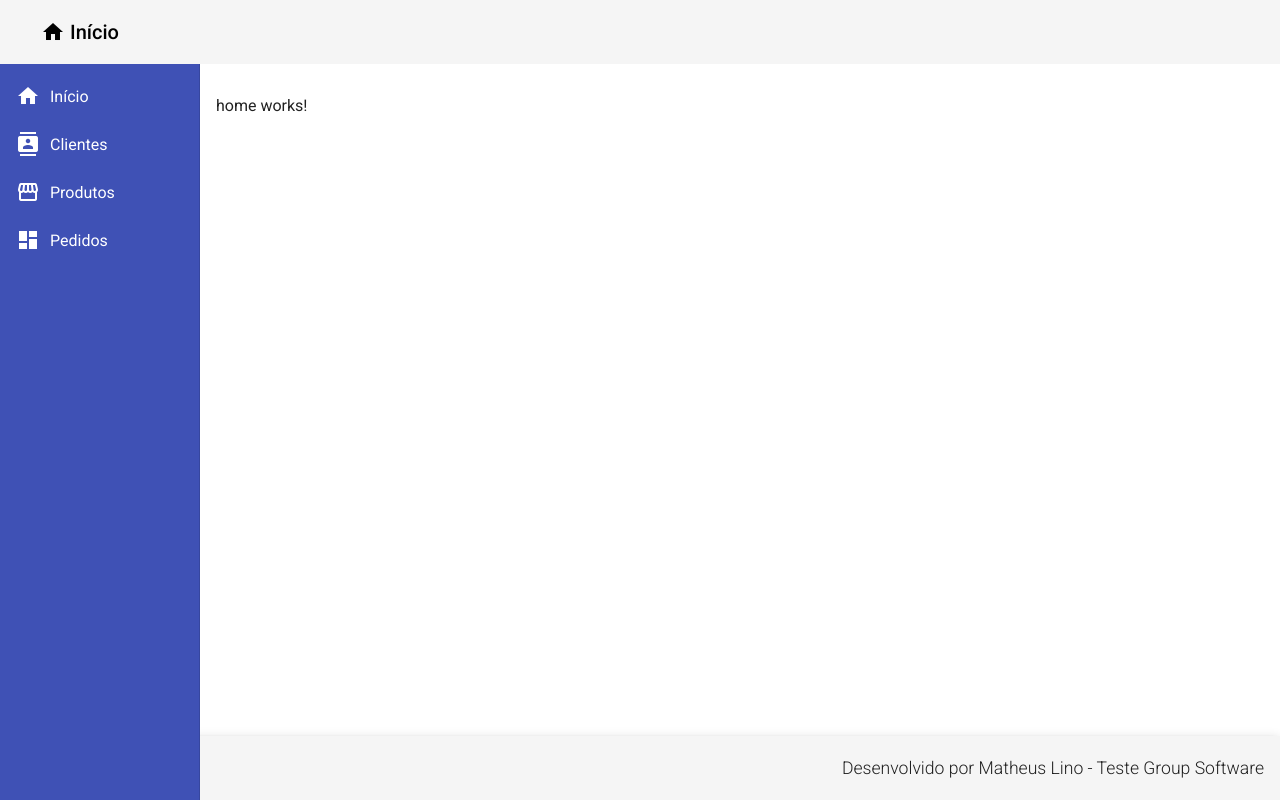
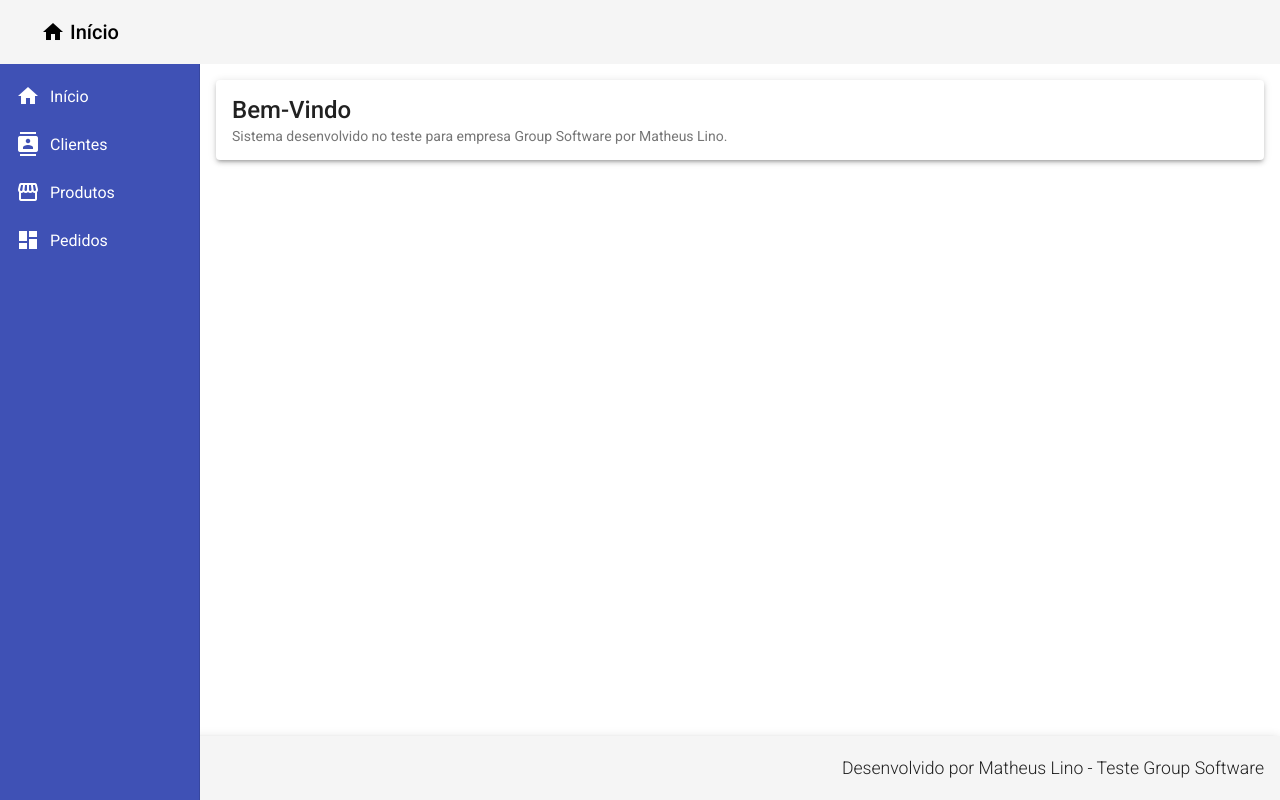
Before and after one commit to matheuspl/teste_angular, an Angular app: page / in a window 1280 px wide. Built offline with nearby package versions, Linux system fonts and the light colour scheme.

Commit message:
criado models :)

```diff
--- a/src/app/app.module.ts
+++ b/src/app/app.module.ts
@@ -5,6 +5,7 @@ import { BrowserAnimationsModule } from '@angular/platform-browser/animations';
 import { MatToolbarModule } from '@angular/material/toolbar';
 import { MatSidenavModule } from '@angular/material/sidenav';
 import { MatListModule } from '@angular/material/list';
+import { MatCardModule } from '@angular/material/card';
 
 import { AppComponent } from './app.component';
 import { HeaderComponent } from './components/template/header/header.component';
@@ -29,11 +30,12 @@ import { PedidoComponent } from './views/pedido/pedido.component';
   ],
   imports: [
     BrowserModule,
+    AppRoutingModule,
     BrowserAnimationsModule,
     MatToolbarModule,
     MatSidenavModule,
     MatListModule,
-    AppRoutingModule
+    MatCardModule,
   ],
   providers: [],
   bootstrap: [AppComponent]
--- /dev/null
+++ b/src/app/models/Cliente.model.ts
@@ -0,0 +1,6 @@
+export interface Cliente {
+  id? : string;
+  nome : string;
+  dataCadastro? : string;
+  status? : string;
+}
--- /dev/null
+++ b/src/app/models/Produto.model.ts
@@ -0,0 +1,6 @@
+export interface Produto {
+  id : string;
+  nome : string;
+  valor :  number;
+  disponivel? : boolean;
+}
--- /dev/null
+++ b/src/app/models/ProdutoPedido.ts
@@ -0,0 +1,4 @@
+export interface ProdutoPedido {
+  produto: string;
+  quantidade: number;
+}
--- a/src/app/views/home/home.component.html
+++ b/src/app/views/home/home.component.html
@@ -1 +1,8 @@
-<p>home works!</p>
+<mat-card class="home mat-elevation-z3">
+  <mat-card-title class="title">
+    Bem-Vindo
+  </mat-card-title>
+  <mat-card-subtitle class="subtitle">
+    Sistema desenvolvido no teste para empresa Group Software por Matheus Lino.
+  </mat-card-subtitle>
+</mat-card>
```
Also changed, not shown: src/app/models/Pedido.model.ts (added, +7 -0 lines).
